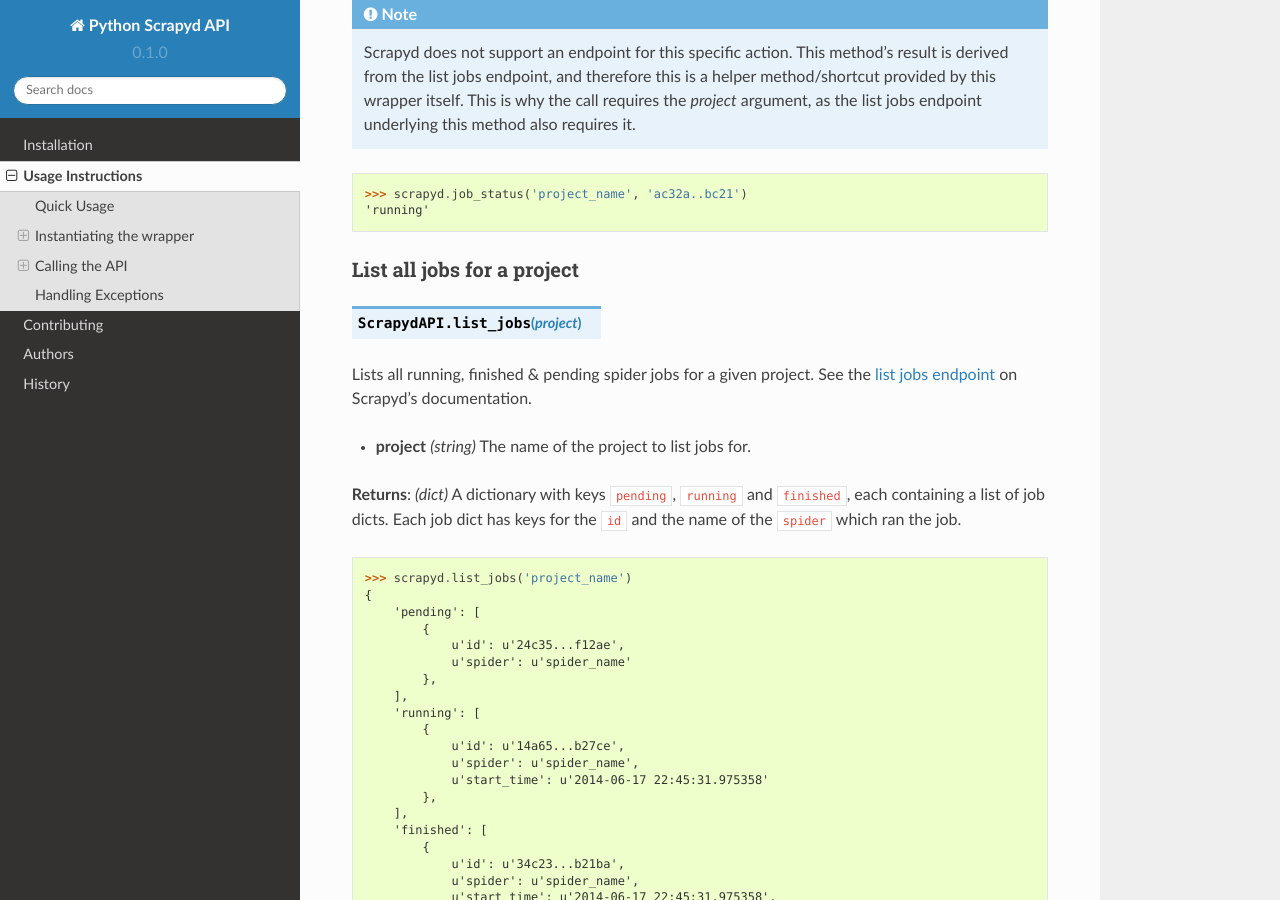
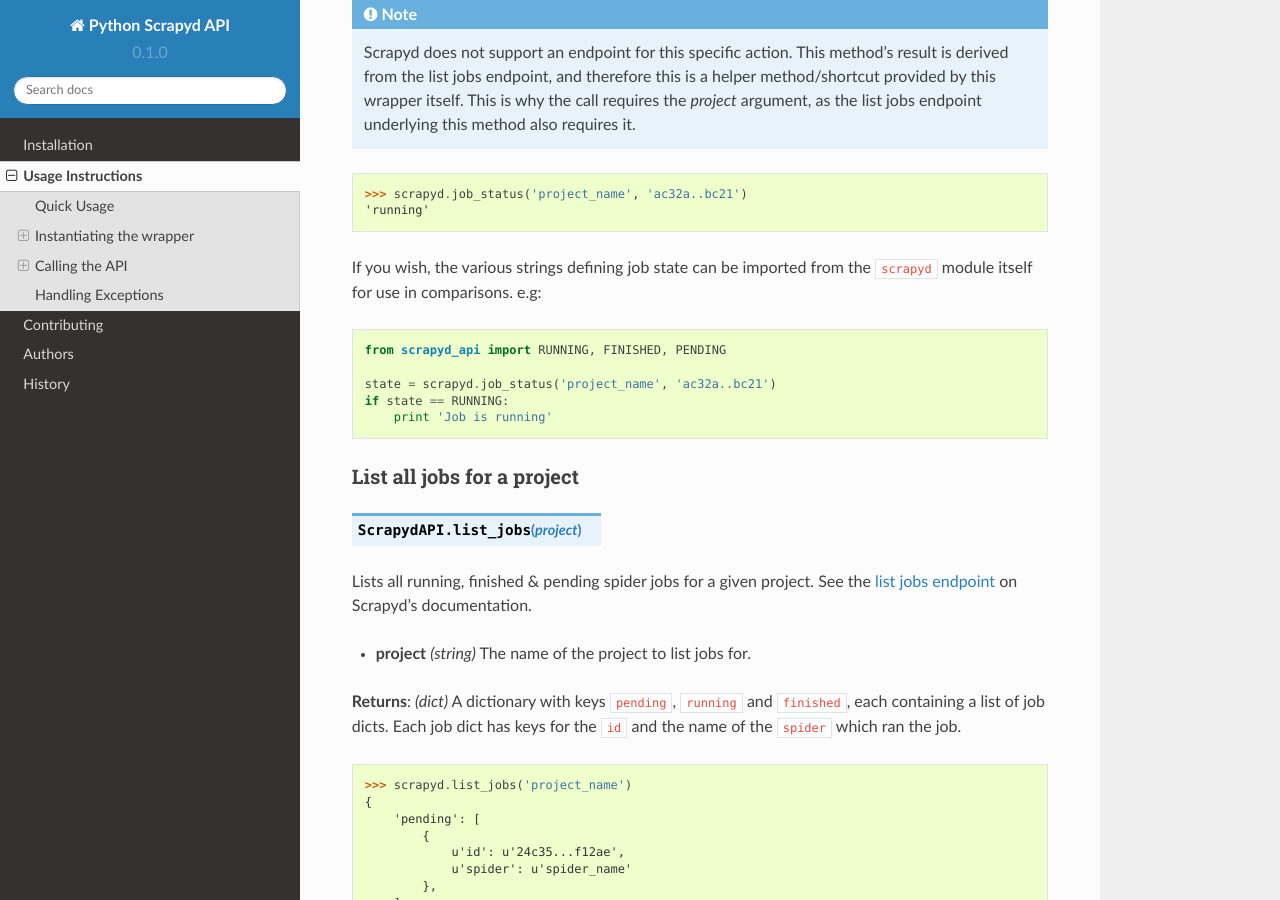
Before and after one commit to djm/python-scrapyd-api, a Sphinx documentation site: the page built from docs/source/usage.rst, in a window 1280 px wide and 900 px high, scrolled down 4426 px. Built offline with Sphinx 7.4.7 and the Read the Docs theme 2.0.0, drawn with Linux system fonts in a browser that asks for light colours.

Commit message:
Add extra documention for job_status endpoint.
Now denotes that the state variables can be imported for comparison.

```diff
--- a/docs/source/usage.rst
+++ b/docs/source/usage.rst
@@ -237,6 +237,17 @@ returned if the job ID could not be found and the status is therefore unknown.
     >>> scrapyd.job_status('project_name', 'ac32a..bc21')
     'running'
 
+If you wish, the various strings defining job state can be imported from
+the ``scrapyd`` module itself for use in comparisons. e.g:
+
+.. code-block:: python
+
+    from scrapyd_api import RUNNING, FINISHED, PENDING
+
+    state = scrapyd.job_status('project_name', 'ac32a..bc21')
+    if state == RUNNING:
+        print 'Job is running'
+
 List all jobs for a project
 ~~~~~~~~~~~~~~~~~~~~~~~~~~~
 
```
